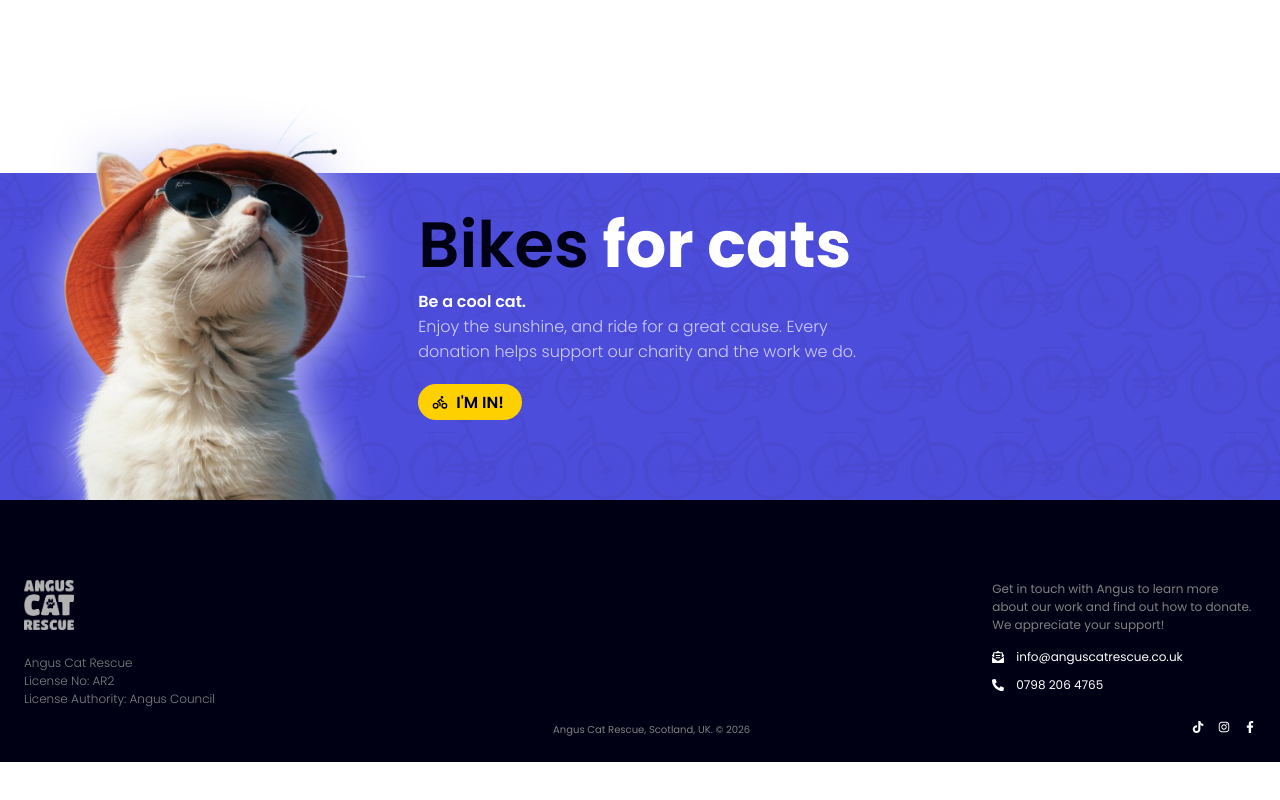
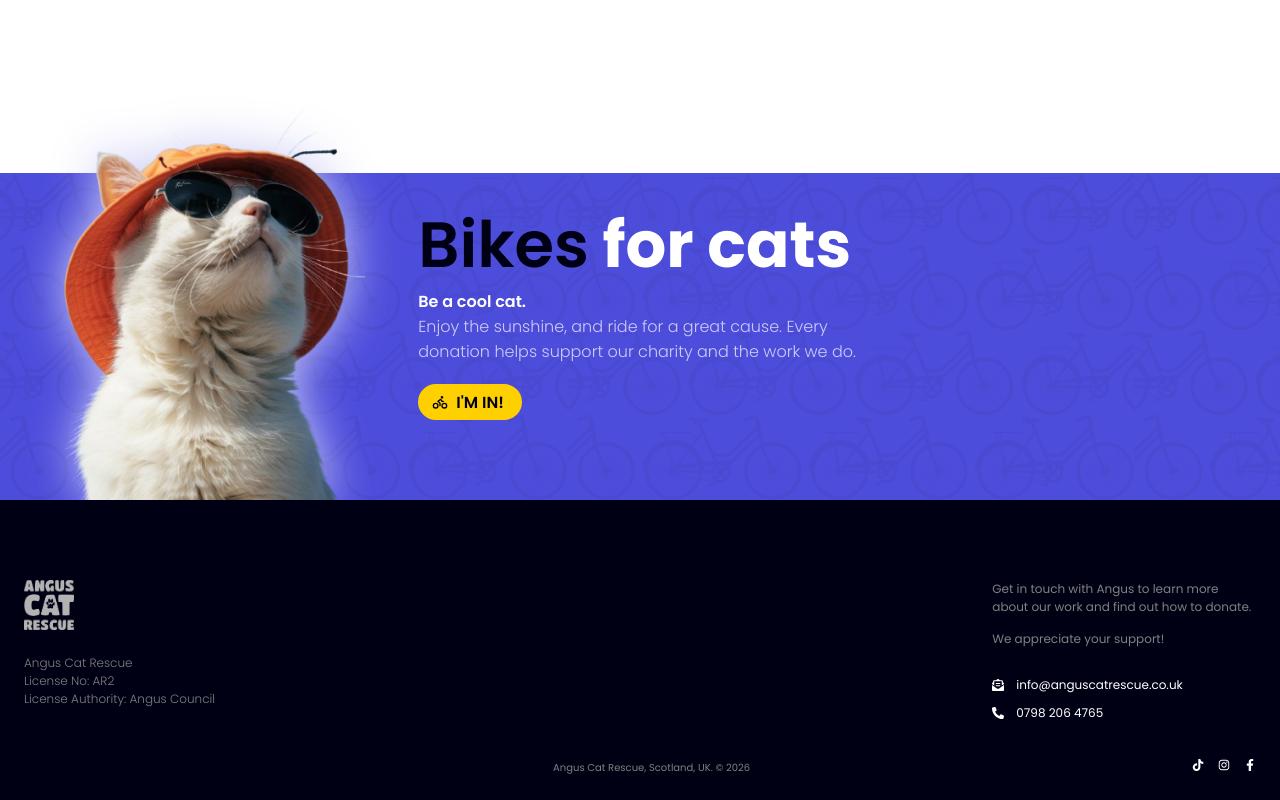
Before and after one commit to crlarrea/angus, a Next.js app: page / in a window 1280 px wide. Shown: the part 1288-2088 px from the top of the page. Before the commit the page ends 2050 px from the top, so only its background shows below. Built offline with nearby package versions, Linux system fonts and the light colour scheme; a web font is replaced by a local one.

Commit message:
restyle footer

```diff
--- a/src/app/components/Footer.tsx
+++ b/src/app/components/Footer.tsx
@@ -33,10 +33,9 @@ const Footer = () => {
         Angus Cat Rescue, Scotland, UK. &copy; {new Date().getFullYear()}
       </article>
       <article className={styles.rightPanel}>
-        <div>
         <p>
-            Get in touch with Angus to learn more about our work and find out
-            how to donate.
+          Get in touch with Angus to learn more about our work and find out how
+          to donate.
         </p>
         <p>We appreciate your support!</p>
 
@@ -54,7 +53,7 @@ const Footer = () => {
             </Link>
           </li>
         </ul>
-        </div>
+
         <ul className={styles.socialMedia}>
           <li>
             <Link
--- a/src/app/styles/footer.module.scss
+++ b/src/app/styles/footer.module.scss
@@ -58,8 +58,8 @@
   flex: 1 1 1%;
   display: flex;
   flex-flow: column nowrap;
-  gap: ui.$xxl;
-  align-items: flex-end;
+  gap: ui.$m;
+
   justify-content: flex-end;
   color: grey;
   max-width: 35ch;
@@ -89,15 +89,21 @@
   }
 }
 .socialMedia {
+  margin-top: ui.$xl;
   display: flex;
+  justify-content: flex-end;
   list-style-type: none;
   gap: ui.$m;
 }
 
 @media only screen and (max-width: 767px) {
-  .leftPanel, .rightPanel {
+  .leftPanel,
+  .rightPanel {
     flex-basis: 100%;
   }
+
+
+
   .copyright {
     order: 1;
     flex-basis: 100%;
```
Lines whose indentation alone changed are shown as unchanged.
